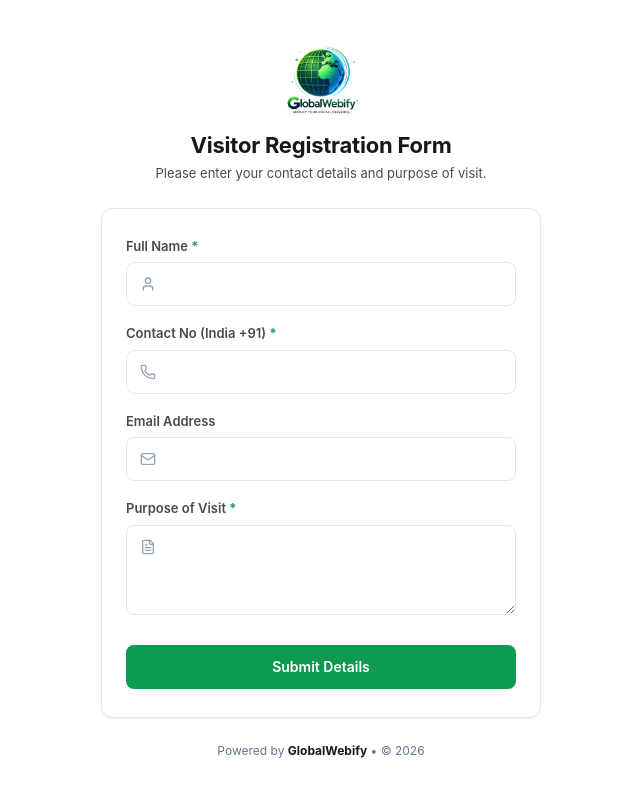
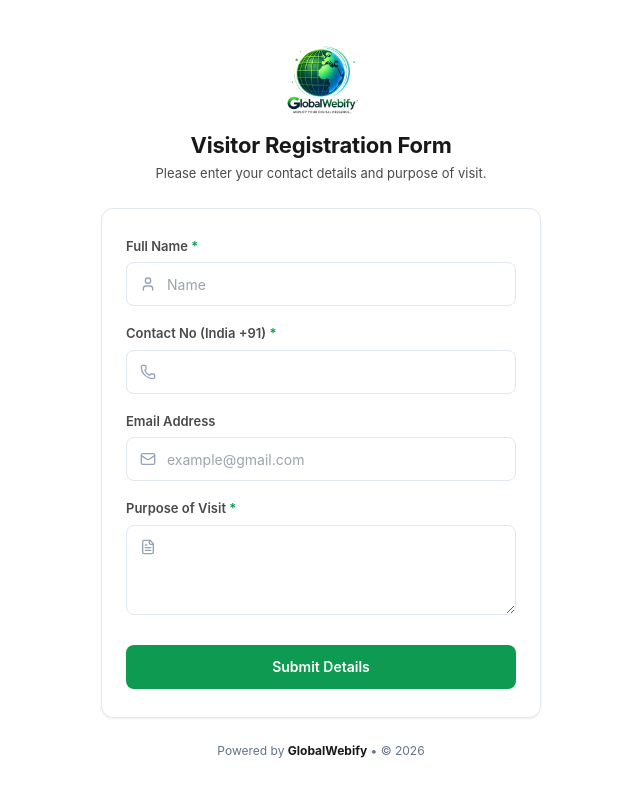
Before and after one commit to Omkumar32/QR_Code, a Next.js app: page /feedback in a window 1280 px wide. Shown: the top 796 px of the page, without its empty margins (319-959 px from the left). Built offline with nearby package versions, Linux system fonts and the light colour scheme.

Commit message:
Add placeholders: Full Name → Name, Email → example@gmail.com

```diff
--- a/features/feedback/PublicFeedbackForm.tsx
+++ b/features/feedback/PublicFeedbackForm.tsx
@@ -213,6 +213,7 @@ export function PublicFeedbackForm() {
                   <input
                     required
                     type="text"
+                    placeholder="Name"
                     value={name}
                     onChange={(e) => setName(e.target.value)}
                     style={{
@@ -329,6 +330,7 @@ export function PublicFeedbackForm() {
                   />
                   <input
                     type="email"
+                    placeholder="example@gmail.com"
                     value={email}
                     onChange={(e) => setEmail(e.target.value)}
                     style={{
```
